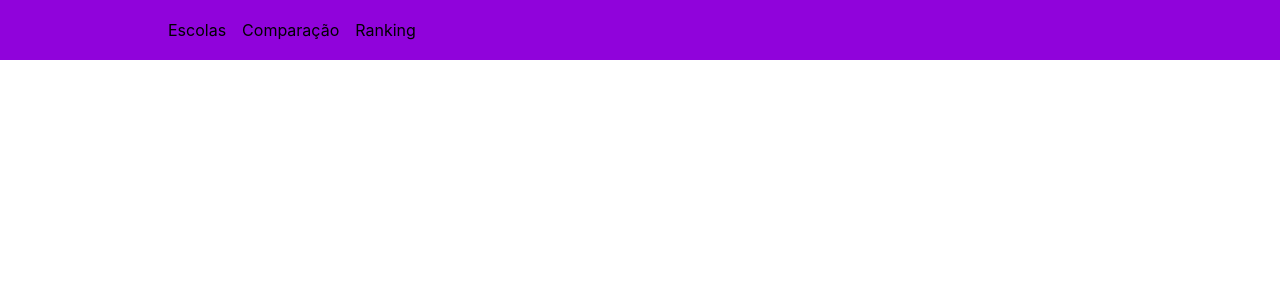
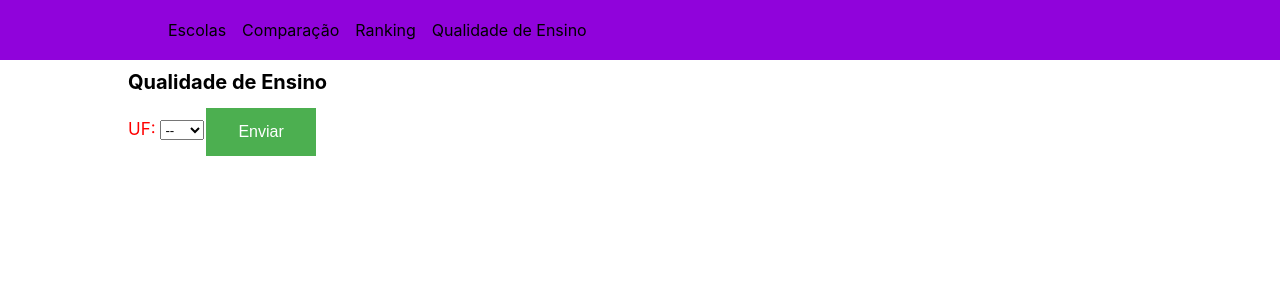
Before and after one commit to Amanda-Simoes/TCC-Front-End, a React (Create React App) app: page /qualidade-ensino in a window 1280 px wide. Shown: the top 300 px of the page. Built offline with nearby package versions, Linux system fonts and the light colour scheme.

Commit message:
feat: qualidade de ensino implementada

```diff
--- a/package.json
+++ b/package.json
@@ -3,6 +3,7 @@
   "version": "0.1.0",
   "private": true,
   "dependencies": {
+    "@material-ui/core": "4.12.3",
     "@testing-library/jest-dom": "^5.15.0",
     "@testing-library/react": "^11.2.7",
     "@testing-library/user-event": "^12.8.3",
--- a/src/Componentes/Layout/navbar/navbar.js
+++ b/src/Componentes/Layout/navbar/navbar.js
@@ -22,6 +22,9 @@ function Navbar() {
           <li class="item">
             <Link to="/ranking-escolas">Ranking</Link>
           </li>
+          <li class="item">
+            <Link to="/qualidade-ensino">Qualidade de Ensino</Link>
+          </li>
         </ul>
       </Container>
     </nav>
--- a/src/Componentes/Pages/Escolas/index.js
+++ b/src/Componentes/Pages/Escolas/index.js
@@ -1,7 +1,7 @@
 import axios from "axios";
 import { useState } from "react";
 import { Link } from "react-router-dom";
-import "./style.css";
+import "../../Style/style.css";
 
 function Escolas() {
   const [result, setResult] = useState([]);
--- /dev/null
+++ b/src/Componentes/Pages/QualidadeEnsino/index.js
@@ -0,0 +1,151 @@
+import axios from "axios";
+import { useState } from "react";
+import "../../Style/style.css";
+
+function QualidadeEnsino() {
+    const [result, setResult] = useState("");
+    const [uf, setUf] = useState("");
+    const [municipio, setMunicipio] = useState("");
+
+    const enviar = async (e) => {
+        e.preventDefault();
+        // if (uf === "" || escola2 === "") {
+        //   alert("Informe duas escolas");
+        // } else {
+          try {
+            const reqResultEscola = await axios.post(
+              "http://localhost:3000/app/qualidade-ensino",
+              {
+                uf: uf,
+                municipio: "Belém do Brejo do Cruz"
+              }
+            );
+            setResult(reqResultEscola);
+            } catch (err) {
+            console.log(err.response);
+          }
+        // }
+      };
+
+      return (
+          <div>
+              <h3 class="titulo">Qualidade de Ensino</h3>
+
+              <div class="form">
+                <form onSubmit={enviar}>
+                  <div class="form-base-primary">
+                    <label>UF: </label>
+                    <select value={uf} onChange={(e) => setUf(e.target.value)}>
+                      <option value="undefined">--</option>
+                      <option value="AC">AC</option>
+                      <option value="AL">AL</option>
+                      <option value="AM">AM</option>
+                      <option value="AP">AP</option>
+                      <option value="BA">BA</option>
+                      <option value="CE">CE</option>
+                      <option value="DF">DF</option>
+                      <option value="ES">ES</option>
+                      <option value="GO">GO</option>
+                      <option value="MA">MA</option>
+                      <option value="MG">MG</option>
+                      <option value="MS">MS</option>
+                      <option value="MT">MT</option>
+                      <option value="PA">PA</option>
+                      <option value="PB">PB</option>
+                      <option value="PE">PE</option>
+                      <option value="PI">PI</option>
+                      <option value="PR">PR</option>
+                      <option value="RJ">RJ</option>
+                      <option value="RN">RN</option>
+                      <option value="RO">RO</option>
+                      <option value="RR">RR</option>
+                      <option value="RS">RS</option>
+                      <option value="SC">SC</option>
+                      <option value="SE">SE</option>
+                      <option value="SP">SP</option>
+                      <option value="TO">TO</option>
+                    </select>
+                  </div>
+                  <div class="button-enviar">
+                    <button class="button" type="submit">
+                      Enviar
+                    </button>
+                  </div>
+                </form>
+              </div>
+
+              <div class="resultado">
+                {result !== "" ? (
+                  <div>
+                    <div>
+                      <h3>Média da UF:</h3>
+                      <h4>Média Geral de Português - 5° Ano: {Math.round(result.data.uf[0].pt_5ano)}</h4>
+                      <h4>Média Geral de Matemática - 5° Ano: {Math.round(result.data.uf[0].mt_5ano)}</h4>
+                      <h4>Média Geral de Português - 9° Ano: {Math.round(result.data.uf[0].pt_9ano)}</h4>
+                      <h4>Média Geral de Matemática - 9° Ano: {Math.round(result.data.uf[0].mt_9ano)}</h4>
+                    </div>
+
+                    <div>
+                      <br />
+                      <h3>Média do Municipio:</h3>
+                      <h4>Média Geral de Português - 5° Ano: {Math.round(result.data.municipio[0].pt_5ano)}</h4>
+                      <h4>Média Geral de Matemática - 5° Ano: {Math.round(result.data.municipio[0].mt_5ano)}</h4>
+                      <h4>Média Geral de Português - 9° Ano: {Math.round(result.data.municipio[0].pt_9ano)}</h4>
+                      <h4>Média Geral de Matemática - 9° Ano: {Math.round(result.data.municipio[0].mt_9ano)}</h4>
+                    </div>
+
+                    <div>
+                      <br />
+                      <h3>Média da Localidade Urbana:</h3>
+                      <h4>Média Geral de Português - 5° Ano: {Math.round(result.data.urbana[0].pt_5ano)}</h4>
+                      <h4>Média Geral de Matemática - 5° Ano: {Math.round(result.data.urbana[0].mt_5ano)}</h4>
+                      <h4>Média Geral de Português - 9° Ano: {Math.round(result.data.urbana[0].pt_9ano)}</h4>
+                      <h4>Média Geral de Matemática - 9° Ano: {Math.round(result.data.urbana[0].mt_9ano)}</h4>
+                    </div>
+
+                    <div>
+                      <br />
+                      <h3>Média da Localidade Rural:</h3>
+                      <h4>Média Geral de Português - 5° Ano: {Math.round(result.data.rural[0].pt_5ano)}</h4>
+                      <h4>Média Geral de Matemática - 5° Ano: {Math.round(result.data.rural[0].mt_5ano)}</h4>
+                      <h4>Média Geral de Português - 9° Ano: {Math.round(result.data.rural[0].pt_9ano)}</h4>
+                      <h4>Média Geral de Matemática - 9° Ano: {Math.round(result.data.rural[0].mt_9ano)}</h4>
+                    </div>
+
+                    <div>
+                      <br />
+                      <h3>Média Geral das Escolas Estaduais:</h3>
+                      <h4>Média Geral de Português - 5° Ano: {Math.round(result.data.estadual[0].pt_5ano)}</h4>
+                      <h4>Média Geral de Matemática - 5° Ano: {Math.round(result.data.estadual[0].mt_5ano)}</h4>
+                      <h4>Média Geral de Português - 9° Ano: {Math.round(result.data.estadual[0].pt_9ano)}</h4>
+                      <h4>Média Geral de Matemática - 9° Ano: {Math.round(result.data.estadual[0].mt_9ano)}</h4>
+                    </div>
+
+                    <div>
+                      <br />
+                      <h3>Média Geral das Escolas Municipais:</h3>
+                      <h4>Média Geral de Português - 5° Ano: {Math.round(result.data.municipal[0].pt_5ano)}</h4>
+                      <h4>Média Geral de Matemática - 5° Ano: {Math.round(result.data.municipal[0].mt_5ano)}</h4>
+                      <h4>Média Geral de Português - 9° Ano: {Math.round(result.data.municipal[0].pt_9ano)}</h4>
+                      <h4>Média Geral de Matemática - 9° Ano: {Math.round(result.data.municipal[0].mt_9ano)}</h4>
+                    </div>
+
+                    <div>
+                      <br />
+                      <h3>Média Geral das Escolas Privadas:</h3>
+                      <h4>Média Geral de Português - 5° Ano: {Math.round(result.data.privada[0].pt_5ano)}</h4>
+                      <h4>Média Geral de Matemática - 5° Ano: {Math.round(result.data.privada[0].mt_5ano)}</h4>
+                      <h4>Média Geral de Português - 9° Ano: {Math.round(result.data.privada[0].pt_9ano)}</h4>
+                      <h4>Média Geral de Matemática - 9° Ano: {Math.round(result.data.privada[0].mt_9ano)}</h4>
+                    </div>
+                  </div>
+
+              ) : ( "" ) }
+              </div>
+
+          </div>
+      )
+
+}
+
+export default QualidadeEnsino;
--- a/src/Router.js
+++ b/src/Router.js
@@ -3,6 +3,7 @@ import Escolas from "./Componentes/Pages/Escolas";
 import Details from "./Componentes/Pages/Detalhes";
 import Comparacao from "./Componentes/Pages/Comparação";
 import Ranking from "./Componentes/Pages/Ranking";
+import QualidadeEnsino from "./Componentes/Pages/QualidadeEnsino";
 import Container from "./Componentes/Layout/Container/container";
 import Navbar from "./Componentes/Layout/navbar/navbar"
 
@@ -16,6 +17,7 @@ function Router() {
           <Route path="/detalhe/:id" element={<Details />} />
           <Route path="/comparacao" element={<Comparacao />} />
           <Route path="/ranking-escolas" element={<Ranking />} />
+          <Route path="/qualidade-ensino" element={<QualidadeEnsino />} />
         </Routes>
       </Container>
     </BrowserRouter>
```
Also changed, not shown: src/Componentes/Style/style.css (renamed from src/Componentes/Pages/Escolas/style.css), 1 other file (tests, documents, lock files or other folders).
